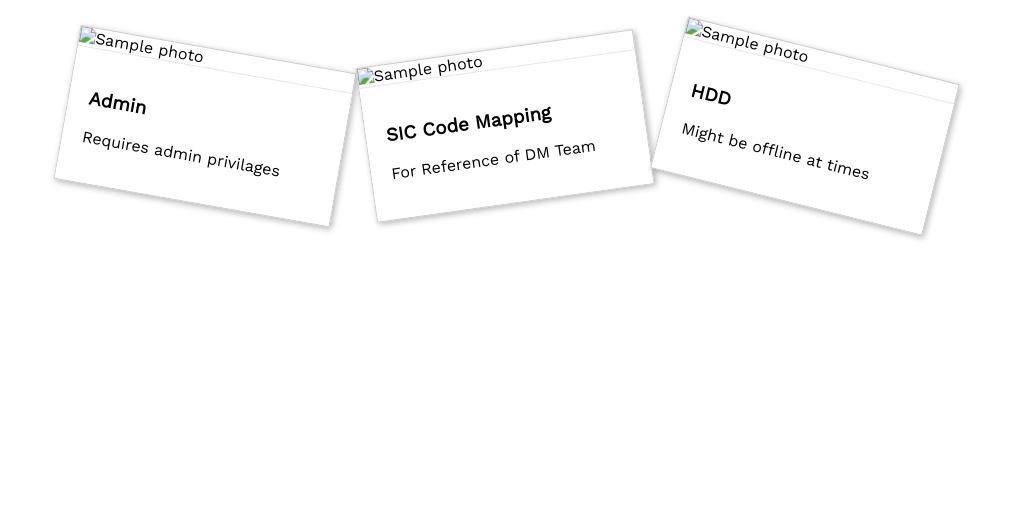
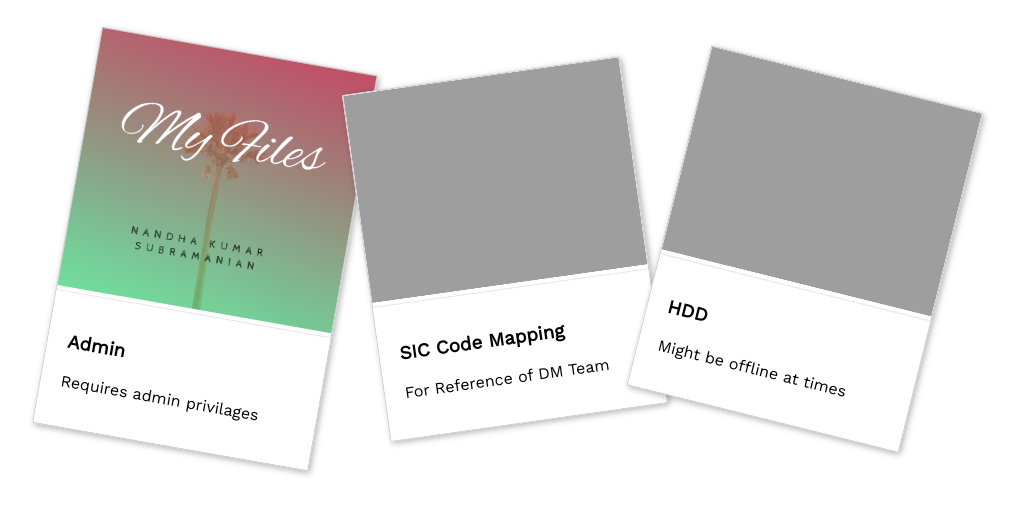
Before and after one commit to nandha46/pages, a plain HTML site: page index.html in a window 1280 px wide. Shown: the whole page, without its empty margins (135-1152 px from the left). Drawn offline with nearby package versions, Linux system fonts and the light colour scheme; the site is published under a folder, as on GitHub Pages, so addresses that start at the root find nothing.

Commit message:
code formatted

```diff
--- a/index.html
+++ b/index.html
@@ -31,17 +31,17 @@ justify-content: center;
         }
 
         article#a {
-transition-duration:100ms;
+            transition-duration: 100ms;
             transform: rotate(10deg);
         }
 
         article#b {
-transition-duration:100ms;
+            transition-duration: 100ms;
             transform: rotate(-8deg);
         }
 
         article#c {
-transition-duration:100ms;
+            transition-duration: 100ms;
             transform: rotate(14deg);
         }
 
@@ -57,11 +57,13 @@ transition-duration: 300ms;
             box-shadow: 2px 2px 6px 0px rgba(0, 0, 0, 0.6);
             transform: scale(1.1);
         }
+
         .grid>article#b:hover {
             transition-duration: 300ms;
             box-shadow: 2px 2px 6px 0px rgba(0, 0, 0, 0.6);
             transform: scale(1.1);
         }
+
         .grid>article#c:hover {
             transition-duration: 300ms;
             box-shadow: 2px 2px 6px 0px rgba(0, 0, 0, 0.6);
@@ -84,7 +86,7 @@ border-top: 1px solid rgb(1, 1, 1, 0.1);
     <div class="container">
         <main class="grid">
             <article onclick="window.location='/Seed Dashboard/index.html';" id='a'>
-<img src="/img/My-files.png" alt="Sample photo">
+                <img src="./img/My-files.png" alt="Sample photo">
                 <div class="text">
                     <h3>Admin</h3>
                     <p>Requires admin privilages</p>
@@ -92,7 +94,7 @@ border-top: 1px solid rgb(1, 1, 1, 0.1);
                 </div>
             </article>
             <article onclick="window.location='/siccodeMapping.html';" id="b">
-<img src="/img/SIC-Code-Mapping.png" alt="Sample photo">
+                <img src="./img/SIC-Code-Mapping.png" alt="Sample photo">
                 <div class="text">
                     <h3>SIC Code Mapping</h3>
                     <p>For Reference of DM Team</p>
@@ -100,7 +102,7 @@ border-top: 1px solid rgb(1, 1, 1, 0.1);
                 </div>
             </article>
             <article onclick="window.location='/testmachines.html';" id="c">
-<img src="/img/Test-Machines.png" alt="Sample photo">
+                <img src="./img/Test-Machines.png" alt="Sample photo">
                 <div class="text">
                     <h3>HDD</h3>
                     <p>Might be offline at times</p>
@@ -111,4 +113,5 @@ border-top: 1px solid rgb(1, 1, 1, 0.1);
         </main>
     </div>
 </body>
+
 </html>
```
Lines whose indentation alone changed are shown as unchanged.
